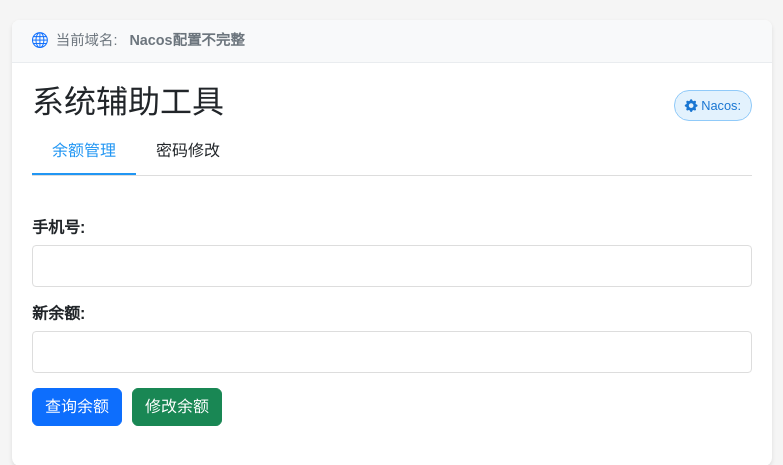
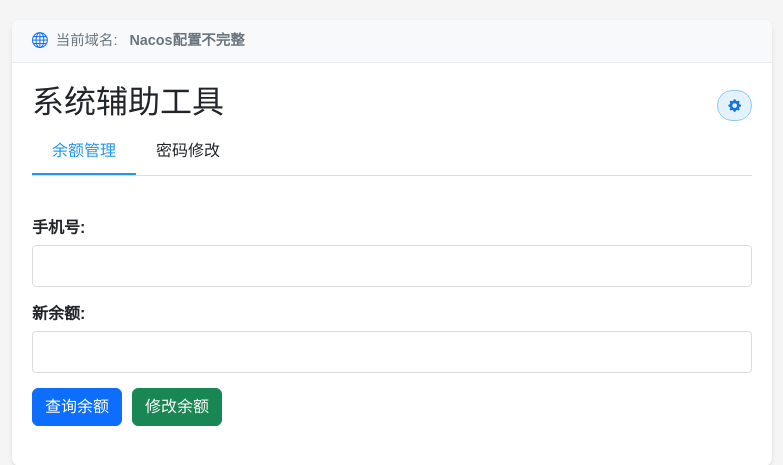
Before and after one commit to 183461750/balance-manager, a Flask app: page / in a window 1280 px wide. Shown: the top 465 px of the page, without its empty margins (248-1031 px from the left). Run offline with Flask 3, Linux system fonts and the light colour scheme; some libraries are stand-ins or nearby versions.

Commit message:
fix: 移除Nacos配置的硬编码文本并更新服务器地址显示逻辑
更新配置状态显示逻辑，使用动态获取的服务器地址代替硬编码文本。同时将配置管理中的服务器地址字段从`server`更名为`server_addresses`以保持一致性。

```diff
--- a/static/js/utils.js
+++ b/static/js/utils.js
@@ -52,9 +52,9 @@ const ConfigManager = {
         const status = document.getElementById('configStatus');
         badge.className = `config-badge ${config.type}`;
         if (config.type === 'nacos') {
-            status.textContent = `Nacos: ${config.data.server || ''}`;
-            if (config.data.server !== undefined) {
-                document.getElementById('server_addresses').value = config.data.server === '未连接' ? '' : config.data.server;
+            status.textContent = config.data.server_addresses || '';
+            if (config.data.server_addresses !== undefined) {
+                document.getElementById('server_addresses').value = config.data.server_addresses === '未连接' ? '' : config.data.server_addresses;
                 document.getElementById('namespace').value = config.data.namespace || '';
                 document.getElementById('username').value = config.data.username || '';
             }
--- a/templates/index.html
+++ b/templates/index.html
@@ -26,7 +26,7 @@
         <div class="header-actions">
             <div id="configBadge" class="config-badge nacos" onclick="openConfigModal()">
                 <i class="bi bi-gear-fill"></i>
-                <span id="configStatus">Nacos配置</span>
+                <span id="configStatus"></span>
             </div>
         </div>
 
```
